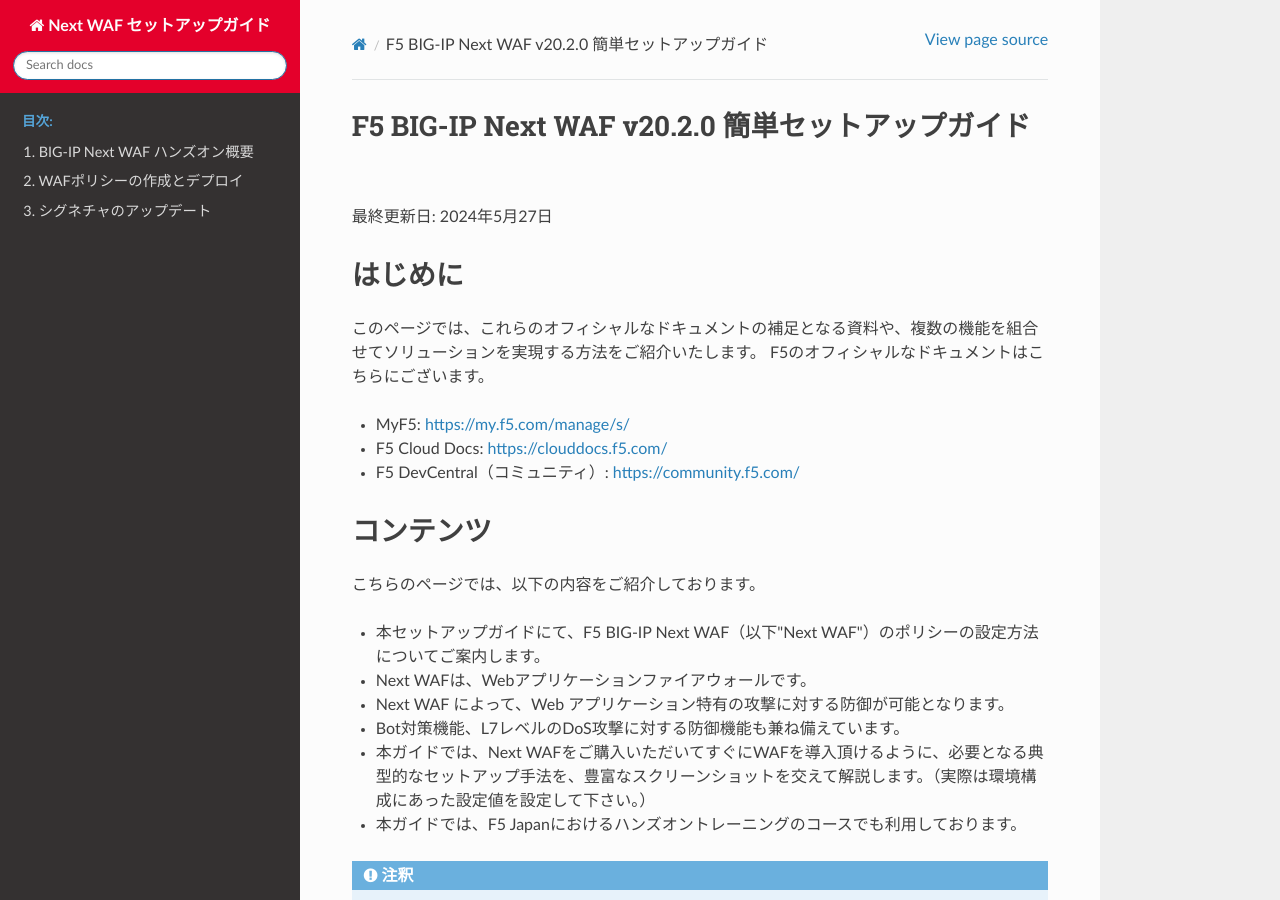
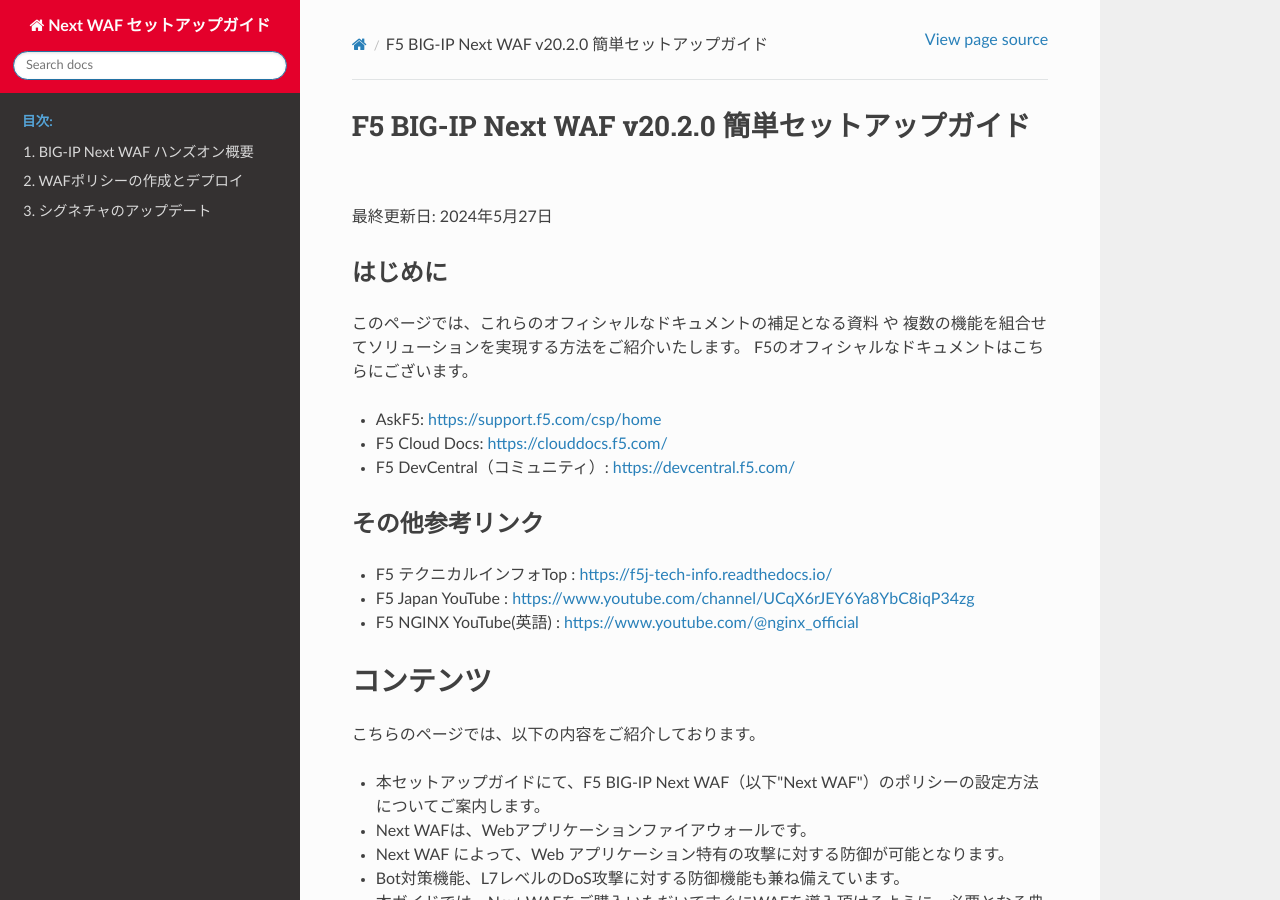
Before and after one commit to BeF5/f5j-easy-setup-next-waf, a Sphinx documentation site: the page built from docs/index.rst, in a window 1280 px wide and 900 px high. Built offline with Sphinx 7.4.7 and the Read the Docs theme 2.0.0, drawn with Linux system fonts in a browser that asks for light colours.

Commit message:
Update index.rst

```diff
--- a/docs/index.rst
+++ b/docs/index.rst
@@ -9,13 +9,22 @@
 
 
 はじめに
-==============================================
-このページでは、これらのオフィシャルなドキュメントの補足となる資料や、複数の機能を組合せてソリューションを実現する方法をご紹介いたします。
+--------------------------------
+このページでは、これらのオフィシャルなドキュメントの補足となる資料 や 複数の機能を組合せてソリューションを実現する方法をご紹介いたします。
 F5のオフィシャルなドキュメントはこちらにございます。
 
-- MyF5: https://my.f5.com/manage/s/
+- AskF5: https://support.f5.com/csp/home
 - F5 Cloud Docs: https://clouddocs.f5.com/
-- F5 DevCentral（コミュニティ）: https://community.f5.com/
+- F5 DevCentral（コミュニティ）: https://devcentral.f5.com/
+
+
+その他参考リンク
+--------------------------------
+
+- F5 テクニカルインフォTop : https://f5j-tech-info.readthedocs.io/
+- F5 Japan YouTube : https://www.youtube.com/channel/UCqX6rJEY6Ya8YbC8iqP34zg
+- F5 NGINX YouTube(英語) : https://www.youtube.com/@nginx_official
+
 
 コンテンツ
 ==============================================
```
